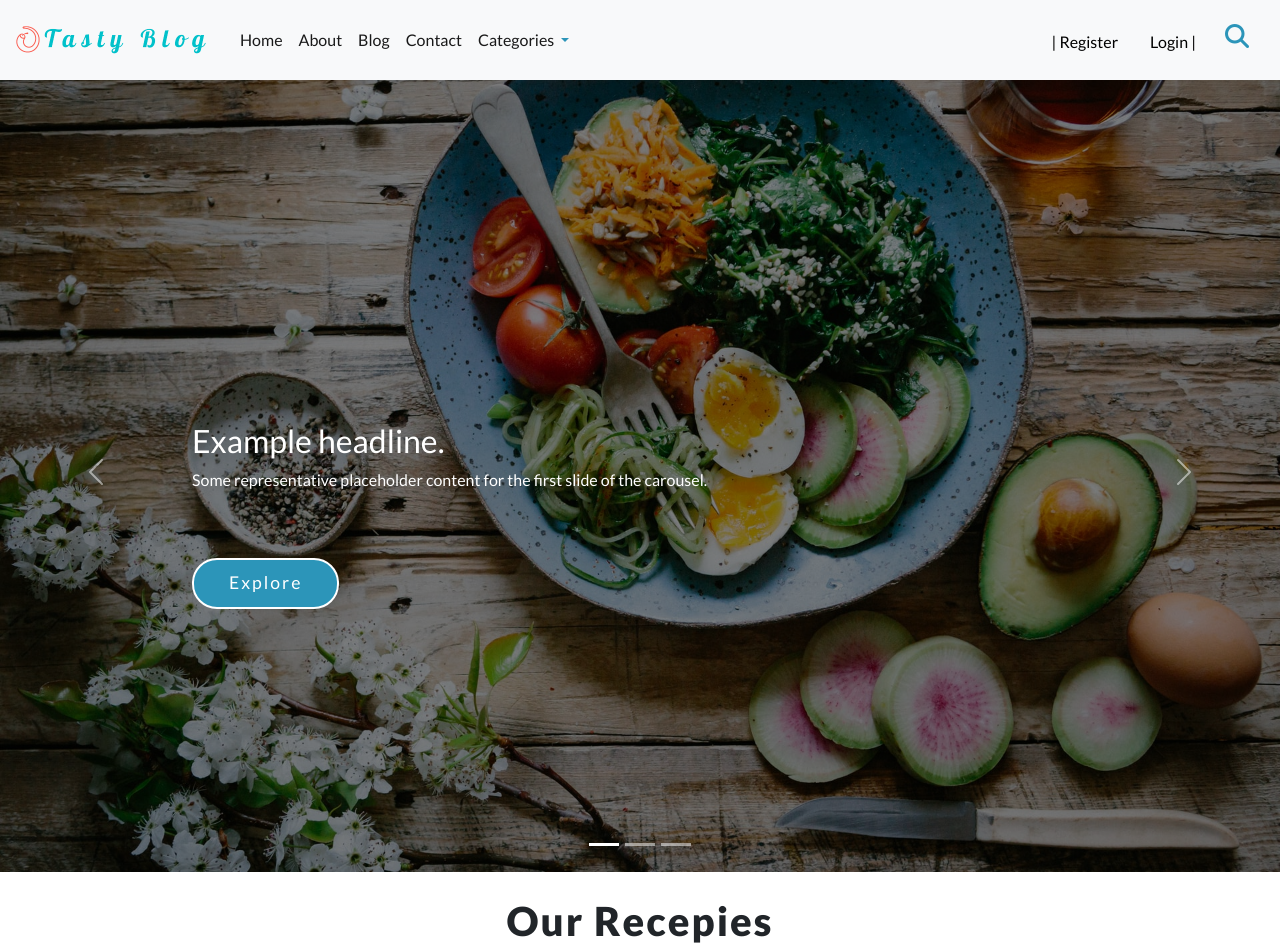
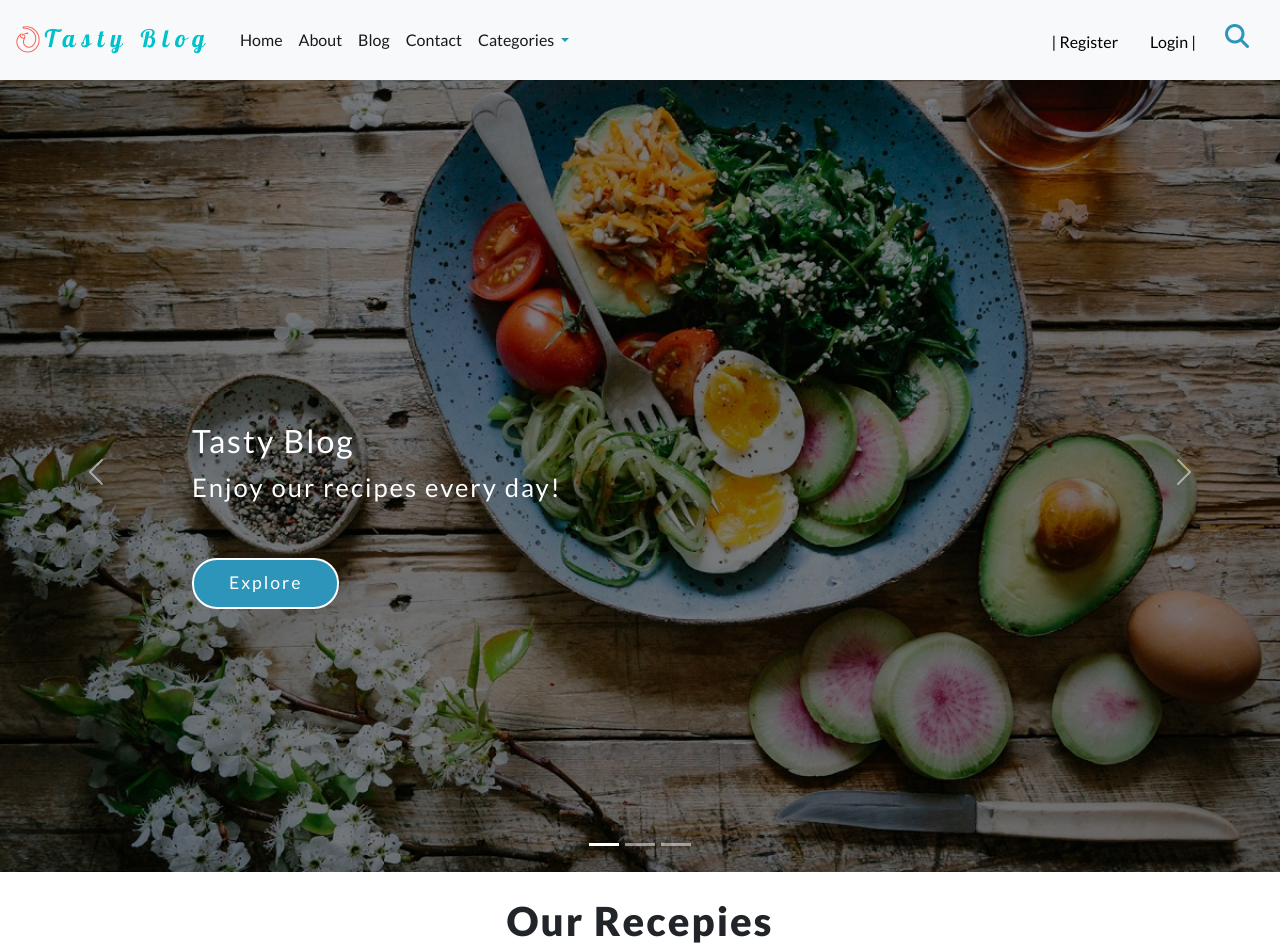
Before and after one commit to PedroCristo/portfolio_project_4, a Django app: page / in a window 1280 px wide. Shown: the top 944 px of the page. Run offline with Django 3.2, Linux system fonts and the light colour scheme; data that the repository does not hold is empty; some libraries are stand-ins or nearby versions.

Commit message:
Add background images, content and CSS style to the home carousel

```diff
--- a/static/css/my_css.css
+++ b/static/css/my_css.css
@@ -297,8 +297,15 @@ button,
     padding: 10px 38px;
 }
 
+#hero .carousel-caption h2 {
+    font-size: clamp(1.5rem, 2vw 3rem);
+    letter-spacing: 2px;
+}
+
 #hero .carousel-caption p {
     height: 50px;
+    font-size: clamp(1.3rem, 2vw, 2.5rem);
+    letter-spacing: 2px;
 }
 
 .content .content-img img {
--- a/templates/index.html
+++ b/templates/index.html
@@ -20,32 +20,32 @@
                     <div class="container">
                         <div class="overlay"></div>
                         <div class="carousel-caption text-start">
-                            <h2>Example headline.</h2>
-                            <p>Some representative placeholder content for the first slide of the carousel.</p>
+                            <h2>Tasty Blog</h2>
+                            <p>Enjoy our recipes every day!</p>
                             <p><a class="btn btn-lg btn-primary mt-4" href="#content">Explore</a></p>
                         </div>
                     </div>
                 </div>
                 <div class="carousel-item bg-setup"
-                    style="background-image:url(https://iamafoodblog.b-cdn.net/wp-content/uploads/2022/04/spicy-noodles-1587w-1536x1025.webp); height: 100vh;">
+                    style="background-image:url({% static 'images/pasta-bg.jpg' %}); height: 100vh;">
                     <!-- <img src="https://iamafoodblog.b-cdn.net/wp-content/uploads/2022/04/spicy-noodles-1587w-1536x1025.webp"
                         class="d-block w-100" alt="..."> -->
                     <div class="container">
                         <div class="overlay"></div>
                         <div class="carousel-caption text-start">
-                            <h2>Another example headline.</h2>
-                            <p>Some representative placeholder content for the second slide of the carousel.</p>
+                            <h2 class="">Tasty Blog</h2>
+                            <p>New Recipes and tips weekly!!</p>
                             <p><a class="btn btn-lg btn-primary mt-4" href="#content">Explore</a></p>
                         </div>
                     </div>
                 </div>
                 <div class="carousel-item bg-setup"
-                    style="background-image:url(https://iamafoodblog.b-cdn.net/wp-content/uploads/2019/05/easy-jia-jiang-mian-3777w.jpg); height: 100vh;">
+                    style="background-image:url({% static 'images/cocktail-bg.jpg' %}); height: 100vh;">
                     <div class="container">
                         <div class="overlay"></div>
                         <div class="carousel-caption text-start">
-                            <h2>One more for good measure.</h2>
-                            <p>Some representative placeholder content for the third slide of this carousel.</p>
+                            <h2>Tasty Blog</h2>
+                            <p>Best Cocktails for this summer!</p>
                             <p><a class="btn btn-lg btn-primary mt-4" href="#content">Explore</a></p>
                         </div>
                     </div>
```
Also changed, not shown: static/images/cocktail-bg.jpg (added), static/images/footer-bg.jpg, static/images/pasta-bg.jpg (added).
